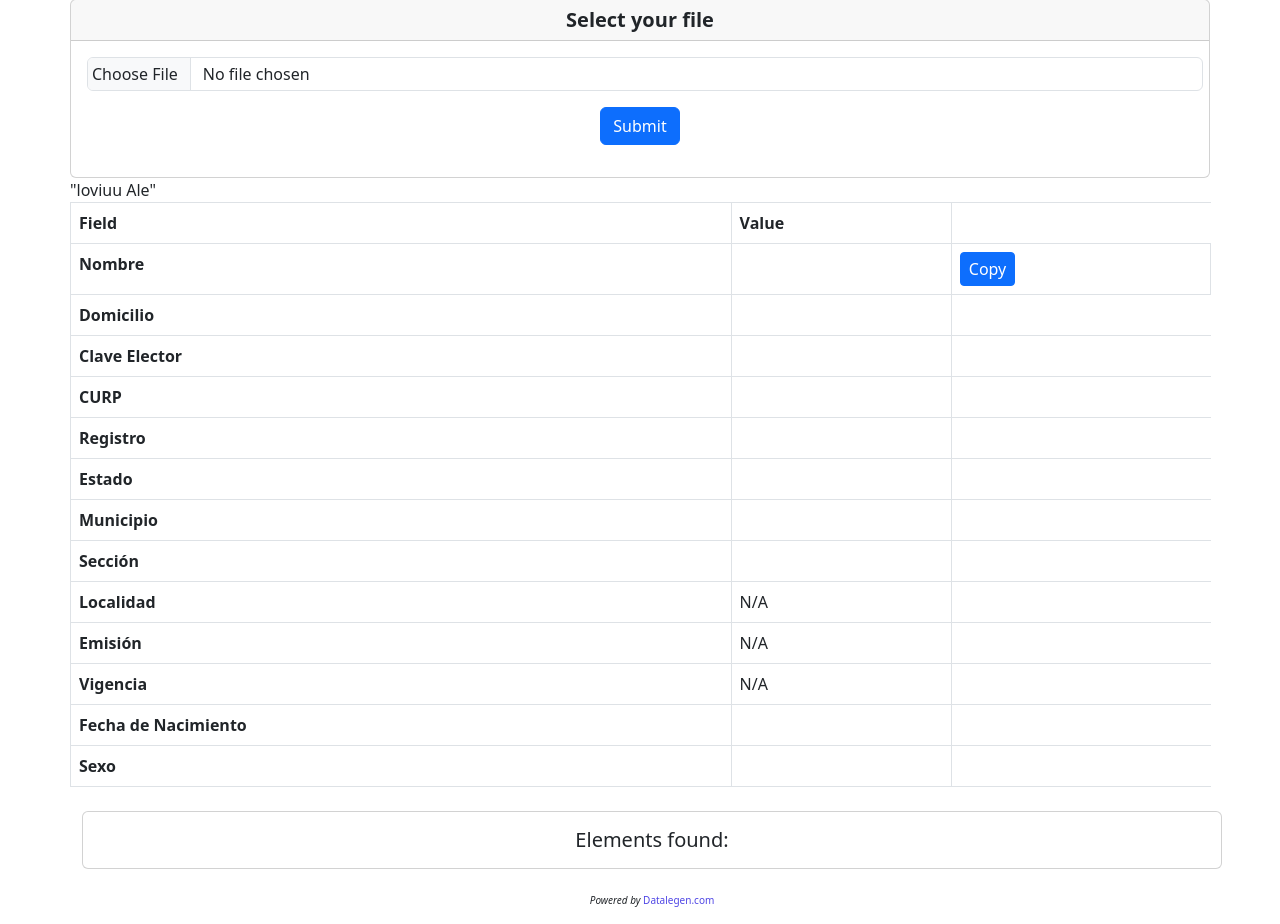
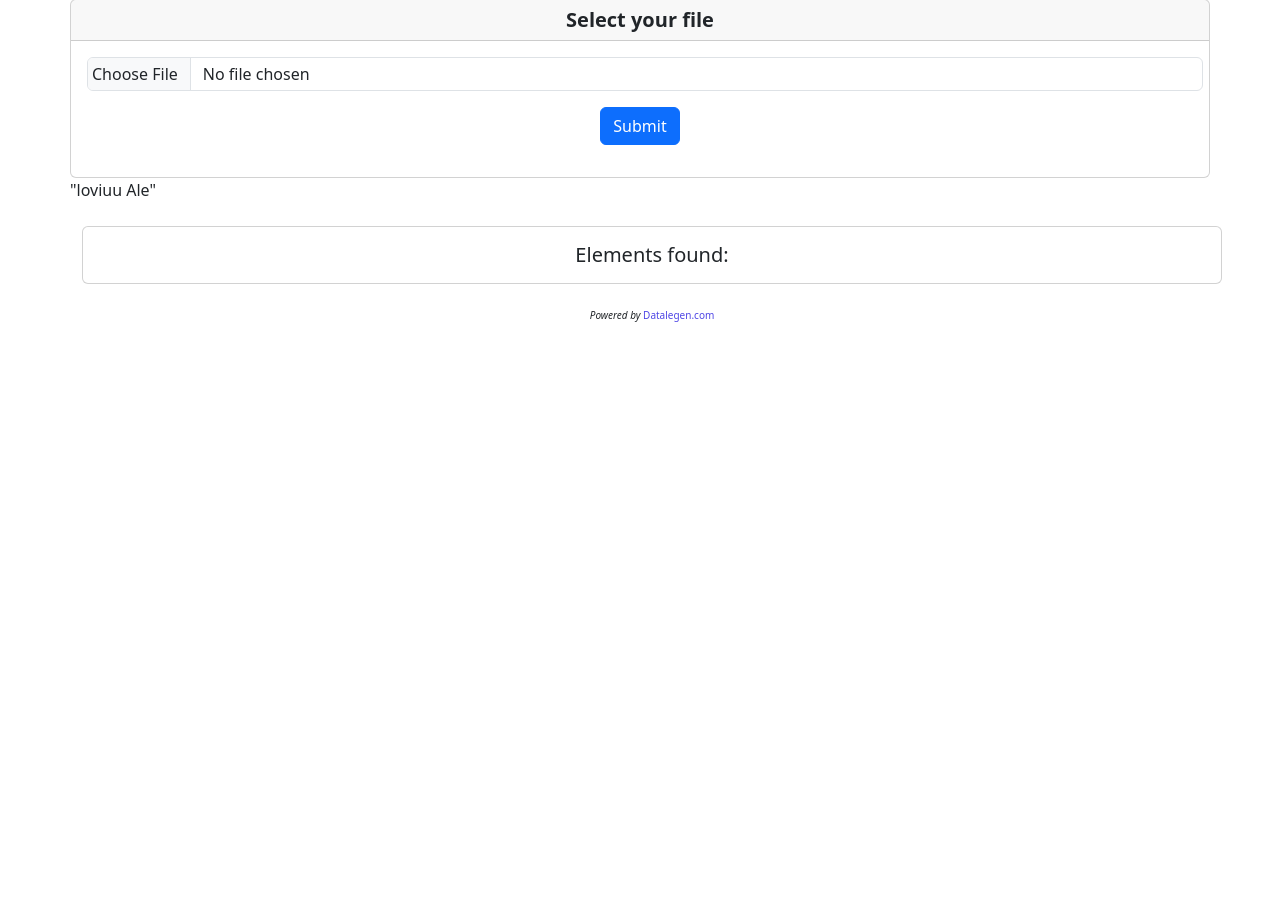
Before and after one commit to juan1luis/visionID, a Flask app: page / in a window 1280 px wide. Shown: the part 179-1103 px from the top of the page. After the commit the page ends 501 px from the top, so only its background shows below. Run offline with Flask 3, Linux system fonts and the light colour scheme; some libraries are stand-ins or nearby versions.

Commit message:
Issue with an emty varaible

```diff
--- a/app/templates/index.html
+++ b/app/templates/index.html
@@ -34,6 +34,7 @@
                 </div>
 
                 "loviuu Ale"
+                {%if data %}
                 <div class="card-body">
                     <table class="table table-bordered">
                         <thead>
@@ -43,63 +44,22 @@
                             </tr>
                         </thead>
                         <tbody>
+
+                            {% for item in data %}
                             <tr>
-                                <th scope="row">Nombre</th>
-                                <td>{{ data['nombre'] }}</td>
+                                <th scope="row">{{item['key']}}</th>
+                                <td>{{ item['value'] }}</td>
                                 <td><button type="button" class="btn btn-primary btn-sm fs-6" onclick="copyText('textToCopy{{ data['nombre'] }}')">Copy</button></td>
 
                             </tr>
-                            <tr>
-                                <th scope="row">Domicilio</th>
-                                <td>{{ data['domicilio'] }}</td>
-                            </tr>
-                            <tr>
-                                <th scope="row">Clave Elector</th>
-                                <td>{{ data['clave_elector'] }}</td>
-                            </tr>
-                            <tr>
-                                <th scope="row">CURP</th>
-                                <td>{{ data['curp'] }}</td>
-                            </tr>
-                            <tr>
-                                <th scope="row">Registro</th>
-                                <td>{{ data['registro'] }}</td>
-                            </tr>
-                            <tr>
-                                <th scope="row">Estado</th>
-                                <td>{{ data['estado'] }}</td>
-                            </tr>
-                            <tr>
-                                <th scope="row">Municipio</th>
-                                <td>{{ data['municipio'] }}</td>
-                            </tr>
-                            <tr>
-                                <th scope="row">Sección</th>
-                                <td>{{ data['seccion'] }}</td>
-                            </tr>
-                            <tr>
-                                <th scope="row">Localidad</th>
-                                <td>{{ data['localidad'] or 'N/A' }}</td>
-                            </tr>
-                            <tr>
-                                <th scope="row">Emisión</th>
-                                <td>{{ data['emision'] or 'N/A' }}</td>
-                            </tr>
-                            <tr>
-                                <th scope="row">Vigencia</th>
-                                <td>{{ data['vigencia'] or 'N/A' }}</td>
-                            </tr>
-                            <tr>
-                                <th scope="row">Fecha de Nacimiento</th>
-                                <td>{{ data['nacimiento'] }}</td>
-                            </tr>
-                            <tr>
-                                <th scope="row">Sexo</th>
-                                <td>{{ data['sexo'] }}</td>
-                            </tr>
+
+                            {% endfor %}
+
                         </tbody>
                     </table>
                 </div>
+                {%endif%}
+
                 <div class="mt-4">
                     {% if post_page %}
                         <h5 class="text-success text-center">{{msg}}</h5>
--- a/app/views.py
+++ b/app/views.py
@@ -33,10 +33,8 @@ class MainView(View):
     def get(self):
 
         context = {
-            'data': {},
             'post_page': False
-
-            }
+                   }
 
         return render_template(self.maintem, **context)
 
@@ -56,7 +54,7 @@ class MainView(View):
                     extract.execute()
 
                     context = {
-                        'data': extract.data_f,
+                        'data': extract.send_data,
                         'msgs' : extract.msgs
                     }
                 except:
```
Also changed, not shown: app/vision.py (+33 -0 lines).
